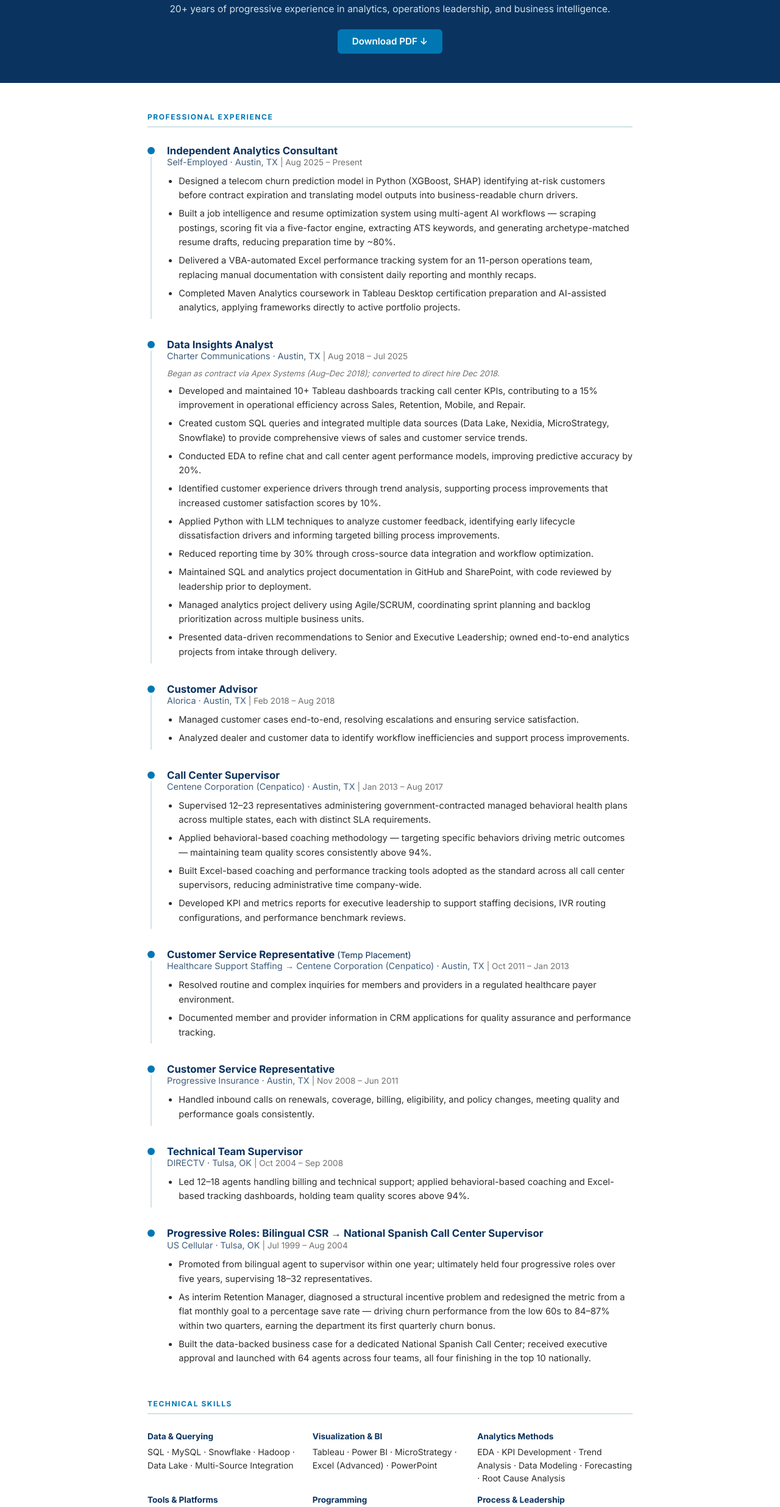
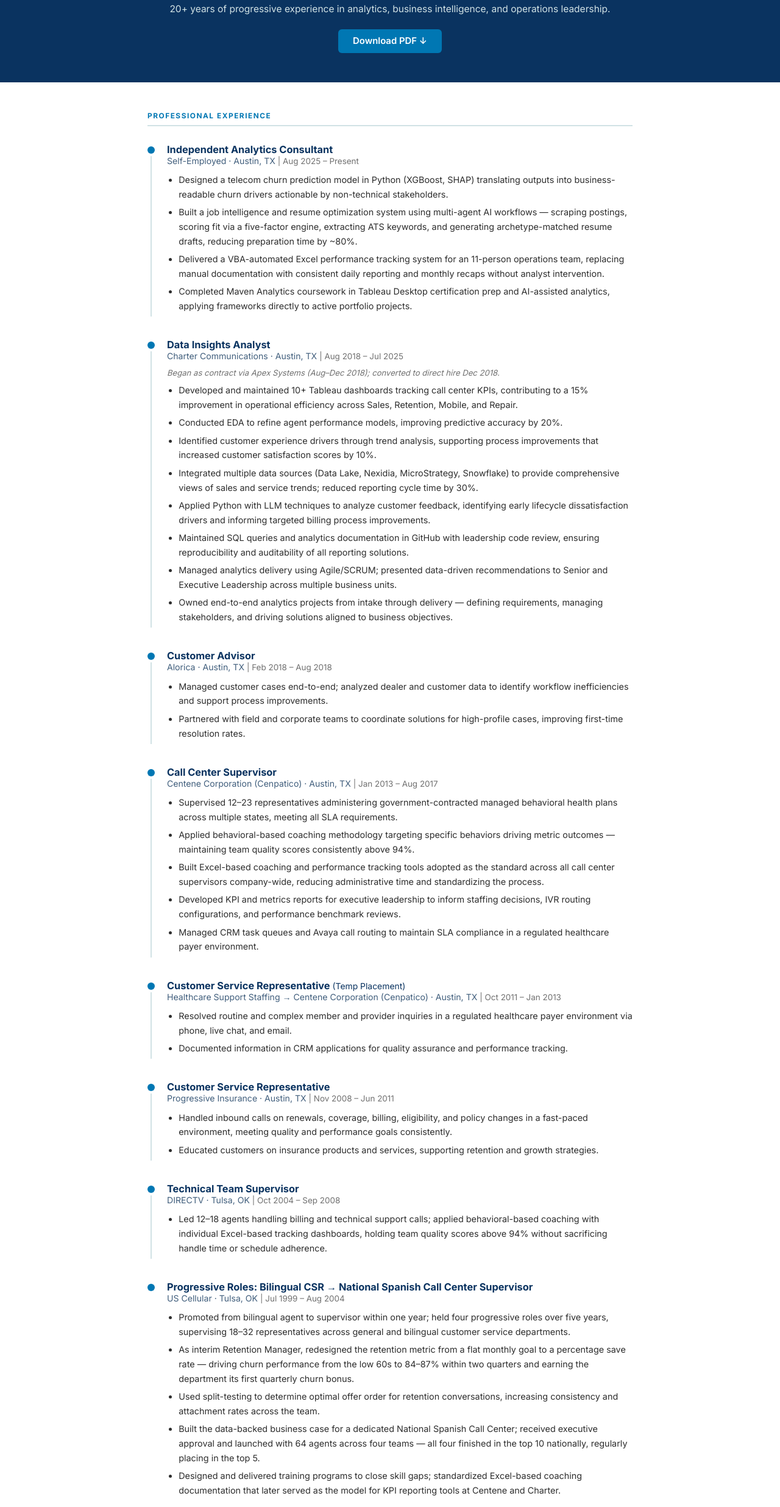
Before and after one commit to Aztexan512/Aztexan512.github.io, a plain HTML site: page resume.html in a window 1280 px wide. Shown: the part 165-2636 px from the top of the page at 61% size. Drawn offline with Linux system fonts and the light colour scheme.

Commit message:
Refactor resume HTML and update content

```diff
--- a/resume.html
+++ b/resume.html
@@ -17,132 +17,86 @@
       --white:     #FFFFFF;
       --black:     #2D2D2D;
       --gray-700:  #707070;
-      --gray-300:  #CCCCCC;
       --green-700: #08CAA9;
     }
     *, *::before, *::after { box-sizing: border-box; margin: 0; padding: 0; }
     body { font-family: 'Inter', sans-serif; background: var(--white); color: var(--black); }
 
     nav {
-      background: var(--navy);
-      padding: 0 2.5rem;
-      display: flex;
-      align-items: center;
-      justify-content: space-between;
-      height: 64px;
-      position: sticky;
-      top: 0;
-      z-index: 100;
+      background: var(--navy); padding: 0 2.5rem;
+      display: flex; align-items: center; justify-content: space-between;
+      height: 64px; position: sticky; top: 0; z-index: 100;
       box-shadow: 0 2px 8px rgba(0,0,0,0.18);
     }
-    .nav-brand { color: var(--white); font-size: 1.2rem; font-weight: 700; text-decoration: none; }
+    .nav-brand { color: var(--white); font-size: 1.15rem; font-weight: 700; text-decoration: none; }
     .nav-links { display: flex; gap: 2rem; list-style: none; }
     .nav-links a { color: var(--steel-300); text-decoration: none; font-size: 0.95rem; font-weight: 500; transition: color 0.2s; }
     .nav-links a:hover, .nav-links a.active { color: var(--blue-500); }
 
     .page-hero {
-      background: var(--navy);
-      color: var(--white);
-      text-align: center;
-      padding: 3.5rem 2rem 3rem;
+      background: var(--navy); color: var(--white);
+      text-align: center; padding: 3.5rem 2rem 3rem;
     }
     .page-hero h1 { font-size: 2.2rem; font-weight: 700; margin-bottom: 0.5rem; }
     .page-hero p { color: var(--steel-300); font-size: 0.97rem; margin-bottom: 1.5rem; }
     .btn {
-      display: inline-block;
-      padding: 0.65rem 1.5rem;
-      border-radius: 6px;
-      font-size: 0.95rem;
-      font-weight: 600;
-      text-decoration: none;
-      transition: opacity 0.2s;
+      display: inline-block; padding: 0.65rem 1.5rem;
+      border-radius: 6px; font-size: 0.93rem; font-weight: 600;
+      text-decoration: none; transition: opacity 0.2s;
     }
     .btn:hover { opacity: 0.85; }
     .btn-primary { background: var(--blue-700); color: var(--white); }
 
     .resume-body { max-width: 860px; margin: 0 auto; padding: 3rem 2rem 5rem; }
 
-    /* SECTION */
     .res-section { margin-bottom: 3rem; }
     .res-section-title {
-      font-size: 0.75rem;
-      font-weight: 700;
-      text-transform: uppercase;
-      letter-spacing: 0.13em;
+      font-size: 0.74rem; font-weight: 700;
+      text-transform: uppercase; letter-spacing: 0.13em;
       color: var(--blue-700);
       border-bottom: 2px solid var(--steel-300);
-      padding-bottom: 0.5rem;
-      margin-bottom: 1.75rem;
+      padding-bottom: 0.5rem; margin-bottom: 1.75rem;
     }
 
-    /* EXPERIENCE TIMELINE */
-    .exp-item { display: flex; gap: 1.25rem; margin-bottom: 2rem; }
-    .exp-dot-col { display: flex; flex-direction: column; align-items: center; padding-top: 4px; }
-    .exp-dot {
-      width: 12px; height: 12px;
-      border-radius: 50%;
-      background: var(--blue-700);
-      flex-shrink: 0;
-    }
+    /* TIMELINE */
+    .exp-item { display: flex; gap: 1.25rem; margin-bottom: 2.25rem; }
+    .exp-dot-col { display: flex; flex-direction: column; align-items: center; padding-top: 5px; }
+    .exp-dot { width: 12px; height: 12px; border-radius: 50%; background: var(--blue-700); flex-shrink: 0; }
     .exp-line { flex: 1; width: 2px; background: var(--steel-300); margin-top: 4px; }
     .exp-content { flex: 1; }
-    .exp-role { font-size: 1.05rem; font-weight: 700; color: var(--navy); }
-    .exp-company {
-      font-size: 0.9rem;
-      color: var(--steel-700);
-      margin-bottom: 0.75rem;
-    }
-    .exp-company span { color: var(--gray-700); font-size: 0.85rem; }
-    .exp-note {
-      font-size: 0.82rem;
-      color: var(--gray-700);
-      font-style: italic;
-      margin-bottom: 0.6rem;
-    }
+    .exp-role { font-size: 1.02rem; font-weight: 700; color: var(--navy); }
+    .exp-company { font-size: 0.88rem; color: var(--steel-700); margin-bottom: 0.7rem; }
+    .exp-company span { color: var(--gray-700); font-size: 0.84rem; }
+    .exp-note { font-size: 0.82rem; color: var(--gray-700); font-style: italic; margin-bottom: 0.55rem; }
     .exp-content ul { padding-left: 1.2rem; }
-    .exp-content li { font-size: 0.92rem; color: var(--black); line-height: 1.6; margin-bottom: 0.4rem; }
+    .exp-content li { font-size: 0.9rem; color: var(--black); line-height: 1.65; margin-bottom: 0.35rem; }
 
     /* SKILLS GRID */
-    .skills-grid {
-      display: grid;
-      grid-template-columns: repeat(auto-fit, minmax(200px, 1fr));
-      gap: 1rem;
-    }
-    .skill-group h4 {
-      font-size: 0.85rem;
-      font-weight: 700;
-      color: var(--navy);
-      margin-bottom: 0.4rem;
-    }
-    .skill-group p { font-size: 0.88rem; color: var(--black); line-height: 1.55; }
+    .skills-grid { display: grid; grid-template-columns: repeat(auto-fit, minmax(195px, 1fr)); gap: 1.1rem; }
+    .skill-group h4 { font-size: 0.84rem; font-weight: 700; color: var(--navy); margin-bottom: 0.35rem; }
+    .skill-group p { font-size: 0.86rem; color: var(--black); line-height: 1.55; }
 
     /* EDUCATION */
-    .edu-item { margin-bottom: 1.25rem; }
-    .edu-degree { font-size: 0.97rem; font-weight: 700; color: var(--navy); }
-    .edu-school { font-size: 0.88rem; color: var(--gray-700); }
+    .edu-item { margin-bottom: 1.1rem; }
+    .edu-degree { font-size: 0.95rem; font-weight: 700; color: var(--navy); }
+    .edu-school { font-size: 0.86rem; color: var(--gray-700); }
 
-    /* CERT */
+    /* CERTS */
     .cert-item {
-      display: flex;
-      align-items: flex-start;
-      gap: 0.75rem;
+      display: flex; gap: 0.75rem; align-items: flex-start;
       padding: 0.85rem 1rem;
       background: var(--steel-100);
       border: 1px solid var(--steel-300);
       border-left: 4px solid var(--green-700);
-      border-radius: 6px;
-      margin-bottom: 0.75rem;
+      border-radius: 6px; margin-bottom: 0.75rem;
     }
-    .cert-item .cert-name { font-size: 0.95rem; font-weight: 600; color: var(--navy); }
-    .cert-item .cert-org { font-size: 0.83rem; color: var(--gray-700); }
+    .cert-name { font-size: 0.93rem; font-weight: 600; color: var(--navy); }
+    .cert-org  { font-size: 0.82rem; color: var(--gray-700); }
 
     footer {
-      background: var(--navy);
-      border-top: 1px solid var(--steel-700);
-      text-align: center;
-      padding: 1.25rem;
-      font-size: 0.82rem;
-      color: var(--steel-300);
+      background: var(--navy); border-top: 1px solid var(--steel-700);
+      text-align: center; padding: 1.25rem;
+      font-size: 0.82rem; color: var(--steel-300);
     }
   </style>
 </head>
@@ -161,14 +115,14 @@
 
 <div class="page-hero">
   <h1>My Resume</h1>
-  <p>20+ years of progressive experience in analytics, operations leadership, and business intelligence.</p>
-  <!-- Replace # with your actual PDF link once uploaded -->
-  <a class="btn btn-primary" href="#">Download PDF ↓</a>
+  <p>20+ years of progressive experience in analytics, business intelligence, and operations leadership.</p>
+  <!-- Upload your PDF to the repo root and update the href -->
+  <a class="btn btn-primary" href="Luciano-Casillas-Resume.pdf" target="_blank">Download PDF ↓</a>
 </div>
 
 <div class="resume-body">
 
-  <!-- PROFESSIONAL EXPERIENCE -->
+  <!-- EXPERIENCE -->
   <div class="res-section">
     <div class="res-section-title">Professional Experience</div>
 
@@ -178,10 +132,10 @@
         <div class="exp-role">Independent Analytics Consultant</div>
         <div class="exp-company">Self-Employed · Austin, TX <span>| Aug 2025 – Present</span></div>
         <ul>
-          <li>Designed a telecom churn prediction model in Python (XGBoost, SHAP) identifying at-risk customers before contract expiration and translating model outputs into business-readable churn drivers.</li>
+          <li>Designed a telecom churn prediction model in Python (XGBoost, SHAP) translating outputs into business-readable churn drivers actionable by non-technical stakeholders.</li>
           <li>Built a job intelligence and resume optimization system using multi-agent AI workflows — scraping postings, scoring fit via a five-factor engine, extracting ATS keywords, and generating archetype-matched resume drafts, reducing preparation time by ~80%.</li>
-          <li>Delivered a VBA-automated Excel performance tracking system for an 11-person operations team, replacing manual documentation with consistent daily reporting and monthly recaps.</li>
-          <li>Completed Maven Analytics coursework in Tableau Desktop certification preparation and AI-assisted analytics, applying frameworks directly to active portfolio projects.</li>
+          <li>Delivered a VBA-automated Excel performance tracking system for an 11-person operations team, replacing manual documentation with consistent daily reporting and monthly recaps without analyst intervention.</li>
+          <li>Completed Maven Analytics coursework in Tableau Desktop certification prep and AI-assisted analytics, applying frameworks directly to active portfolio projects.</li>
         </ul>
       </div>
     </div>
@@ -194,14 +148,13 @@
         <div class="exp-note">Began as contract via Apex Systems (Aug–Dec 2018); converted to direct hire Dec 2018.</div>
         <ul>
           <li>Developed and maintained 10+ Tableau dashboards tracking call center KPIs, contributing to a 15% improvement in operational efficiency across Sales, Retention, Mobile, and Repair.</li>
-          <li>Created custom SQL queries and integrated multiple data sources (Data Lake, Nexidia, MicroStrategy, Snowflake) to provide comprehensive views of sales and customer service trends.</li>
-          <li>Conducted EDA to refine chat and call center agent performance models, improving predictive accuracy by 20%.</li>
+          <li>Conducted EDA to refine agent performance models, improving predictive accuracy by 20%.</li>
           <li>Identified customer experience drivers through trend analysis, supporting process improvements that increased customer satisfaction scores by 10%.</li>
+          <li>Integrated multiple data sources (Data Lake, Nexidia, MicroStrategy, Snowflake) to provide comprehensive views of sales and service trends; reduced reporting cycle time by 30%.</li>
           <li>Applied Python with LLM techniques to analyze customer feedback, identifying early lifecycle dissatisfaction drivers and informing targeted billing process improvements.</li>
-          <li>Reduced reporting time by 30% through cross-source data integration and workflow optimization.</li>
-          <li>Maintained SQL and analytics project documentation in GitHub and SharePoint, with code reviewed by leadership prior to deployment.</li>
-          <li>Managed analytics project delivery using Agile/SCRUM, coordinating sprint planning and backlog prioritization across multiple business units.</li>
-          <li>Presented data-driven recommendations to Senior and Executive Leadership; owned end-to-end analytics projects from intake through delivery.</li>
+          <li>Maintained SQL queries and analytics documentation in GitHub with leadership code review, ensuring reproducibility and auditability of all reporting solutions.</li>
+          <li>Managed analytics delivery using Agile/SCRUM; presented data-driven recommendations to Senior and Executive Leadership across multiple business units.</li>
+          <li>Owned end-to-end analytics projects from intake through delivery — defining requirements, managing stakeholders, and driving solutions aligned to business objectives.</li>
         </ul>
       </div>
     </div>
@@ -212,8 +165,8 @@
         <div class="exp-role">Customer Advisor</div>
         <div class="exp-company">Alorica · Austin, TX <span>| Feb 2018 – Aug 2018</span></div>
         <ul>
-          <li>Managed customer cases end-to-end, resolving escalations and ensuring service satisfaction.</li>
-          <li>Analyzed dealer and customer data to identify workflow inefficiencies and support process improvements.</li>
+          <li>Managed customer cases end-to-end; analyzed dealer and customer data to identify workflow inefficiencies and support process improvements.</li>
+          <li>Partnered with field and corporate teams to coordinate solutions for high-profile cases, improving first-time resolution rates.</li>
         </ul>
       </div>
     </div>
@@ -224,10 +177,11 @@
         <div class="exp-role">Call Center Supervisor</div>
         <div class="exp-company">Centene Corporation (Cenpatico) · Austin, TX <span>| Jan 2013 – Aug 2017</span></div>
         <ul>
-          <li>Supervised 12–23 representatives administering government-contracted managed behavioral health plans across multiple states, each with distinct SLA requirements.</li>
-          <li>Applied behavioral-based coaching methodology — targeting specific behaviors driving metric outcomes — maintaining team quality scores consistently above 94%.</li>
-          <li>Built Excel-based coaching and performance tracking tools adopted as the standard across all call center supervisors, reducing administrative time company-wide.</li>
-          <li>Developed KPI and metrics reports for executive leadership to support staffing decisions, IVR routing configurations, and performance benchmark reviews.</li>
+          <li>Supervised 12–23 representatives administering government-contracted managed behavioral health plans across multiple states, meeting all SLA requirements.</li>
+          <li>Applied behavioral-based coaching methodology targeting specific behaviors driving metric outcomes — maintaining team quality scores consistently above 94%.</li>
+          <li>Built Excel-based coaching and performance tracking tools adopted as the standard across all call center supervisors company-wide, reducing administrative time and standardizing the process.</li>
+          <li>Developed KPI and metrics reports for executive leadership to inform staffing decisions, IVR routing configurations, and performance benchmark reviews.</li>
+          <li>Managed CRM task queues and Avaya call routing to maintain SLA compliance in a regulated healthcare payer environment.</li>
         </ul>
       </div>
     </div>
@@ -235,11 +189,11 @@
     <div class="exp-item">
       <div class="exp-dot-col"><div class="exp-dot"></div><div class="exp-line"></div></div>
       <div class="exp-content">
-        <div class="exp-role">Customer Service Representative <span style="font-weight:400;font-size:0.88rem;">(Temp Placement)</span></div>
+        <div class="exp-role">Customer Service Representative <span style="font-weight:400;font-size:0.87rem;">(Temp Placement)</span></div>
         <div class="exp-company">Healthcare Support Staffing → Centene Corporation (Cenpatico) · Austin, TX <span>| Oct 2011 – Jan 2013</span></div>
         <ul>
-          <li>Resolved routine and complex inquiries for members and providers in a regulated healthcare payer environment.</li>
-          <li>Documented member and provider information in CRM applications for quality assurance and performance tracking.</li>
+          <li>Resolved routine and complex member and provider inquiries in a regulated healthcare payer environment via phone, live chat, and email.</li>
+          <li>Documented information in CRM applications for quality assurance and performance tracking.</li>
         </ul>
       </div>
     </div>
@@ -250,7 +204,8 @@
         <div class="exp-role">Customer Service Representative</div>
         <div class="exp-company">Progressive Insurance · Austin, TX <span>| Nov 2008 – Jun 2011</span></div>
         <ul>
-          <li>Handled inbound calls on renewals, coverage, billing, eligibility, and policy changes, meeting quality and performance goals consistently.</li>
+          <li>Handled inbound calls on renewals, coverage, billing, eligibility, and policy changes in a fast-paced environment, meeting quality and performance goals consistently.</li>
+          <li>Educated customers on insurance products and services, supporting retention and growth strategies.</li>
         </ul>
       </div>
     </div>
@@ -261,7 +216,7 @@
         <div class="exp-role">Technical Team Supervisor</div>
         <div class="exp-company">DIRECTV · Tulsa, OK <span>| Oct 2004 – Sep 2008</span></div>
         <ul>
-          <li>Led 12–18 agents handling billing and technical support; applied behavioral-based coaching and Excel-based tracking dashboards, holding team quality scores above 94%.</li>
+          <li>Led 12–18 agents handling billing and technical support calls; applied behavioral-based coaching with individual Excel-based tracking dashboards, holding team quality scores above 94% without sacrificing handle time or schedule adherence.</li>
         </ul>
       </div>
     </div>
@@ -272,24 +227,27 @@
         <div class="exp-role">Progressive Roles: Bilingual CSR → National Spanish Call Center Supervisor</div>
         <div class="exp-company">US Cellular · Tulsa, OK <span>| Jul 1999 – Aug 2004</span></div>
         <ul>
-          <li>Promoted from bilingual agent to supervisor within one year; ultimately held four progressive roles over five years, supervising 18–32 representatives.</li>
-          <li>As interim Retention Manager, diagnosed a structural incentive problem and redesigned the metric from a flat monthly goal to a percentage save rate — driving churn performance from the low 60s to 84–87% within two quarters, earning the department its first quarterly churn bonus.</li>
-          <li>Built the data-backed business case for a dedicated National Spanish Call Center; received executive approval and launched with 64 agents across four teams, all four finishing in the top 10 nationally.</li>
+          <li>Promoted from bilingual agent to supervisor within one year; held four progressive roles over five years, supervising 18–32 representatives across general and bilingual customer service departments.</li>
+          <li>As interim Retention Manager, redesigned the retention metric from a flat monthly goal to a percentage save rate — driving churn performance from the low 60s to 84–87% within two quarters and earning the department its first quarterly churn bonus.</li>
+          <li>Used split-testing to determine optimal offer order for retention conversations, increasing consistency and attachment rates across the team.</li>
+          <li>Built the data-backed business case for a dedicated National Spanish Call Center; received executive approval and launched with 64 agents across four teams — all four finished in the top 10 nationally, regularly placing in the top 5.</li>
+          <li>Designed and delivered training programs to close skill gaps; standardized Excel-based coaching documentation that later served as the model for KPI reporting tools at Centene and Charter.</li>
         </ul>
       </div>
     </div>
-  </div>
+
+  </div><!-- /experience -->
 
   <!-- TECHNICAL SKILLS -->
   <div class="res-section">
     <div class="res-section-title">Technical Skills</div>
     <div class="skills-grid">
       <div class="skill-group">
-        <h4>Data & Querying</h4>
+        <h4>Data &amp; Querying</h4>
         <p>SQL · MySQL · Snowflake · Hadoop · Data Lake · Multi-Source Integration</p>
       </div>
       <div class="skill-group">
-        <h4>Visualization & BI</h4>
+        <h4>Visualization &amp; BI</h4>
         <p>Tableau · Power BI · MicroStrategy · Excel (Advanced) · PowerPoint</p>
       </div>
       <div class="skill-group">
@@ -297,15 +255,15 @@
         <p>EDA · KPI Development · Trend Analysis · Data Modeling · Forecasting · Root Cause Analysis</p>
       </div>
       <div class="skill-group">
-        <h4>Tools & Platforms</h4>
+        <h4>Tools &amp; Platforms</h4>
         <p>JIRA · GitHub · Nexidia · Avaya · SharePoint · CRM Systems · Microsoft Access</p>
       </div>
       <div class="skill-group">
         <h4>Programming</h4>
-        <p>Python (data analysis, LLM-based text analysis, ML modeling)</p>
+        <p>Python (data analysis, LLM-based text analysis, ML modeling with XGBoost &amp; SHAP)</p>
       </div>
       <div class="skill-group">
-        <h4>Process & Leadership</h4>
+        <h4>Process &amp; Leadership</h4>
         <p>Agile / SCRUM · Stakeholder Engagement · Cross-Functional Collaboration · Process Improvement</p>
       </div>
     </div>
@@ -315,7 +273,7 @@
   <div class="res-section">
     <div class="res-section-title">Education</div>
     <div class="edu-item">
-      <div class="edu-degree">Bachelor of Science in Data Science <span style="font-weight:400;font-size:0.88rem;">(In Progress)</span></div>
+      <div class="edu-degree">Bachelor of Science in Data Science <span style="font-weight:400;font-size:0.87rem;">(In Progress)</span></div>
       <div class="edu-school">Western Governors University</div>
     </div>
     <div class="edu-item">
@@ -326,21 +284,19 @@
 
   <!-- CERTIFICATIONS -->
   <div class="res-section">
-    <div class="res-section-title">Certifications & Professional Development</div>
+    <div class="res-section-title">Certifications &amp; Professional Development</div>
     <div class="cert-item">
       <div>
         <div class="cert-name">Data Science with SQL and Tableau</div>
         <div class="cert-org">eCornell University · 2024</div>
       </div>
     </div>
-    <!-- Add more cert-item blocks here as you earn them -->
+    <!-- Add additional cert-item blocks here as you earn more certifications -->
   </div>
 
 </div><!-- /resume-body -->
 
-<footer>
-  &copy; 2025 Luciano Casillas Jr. &nbsp;·&nbsp; Austin, TX
-</footer>
+<footer>&copy; 2025 Luciano Casillas Jr. &nbsp;·&nbsp; Austin, TX</footer>
 
 </body>
 </html>
```
